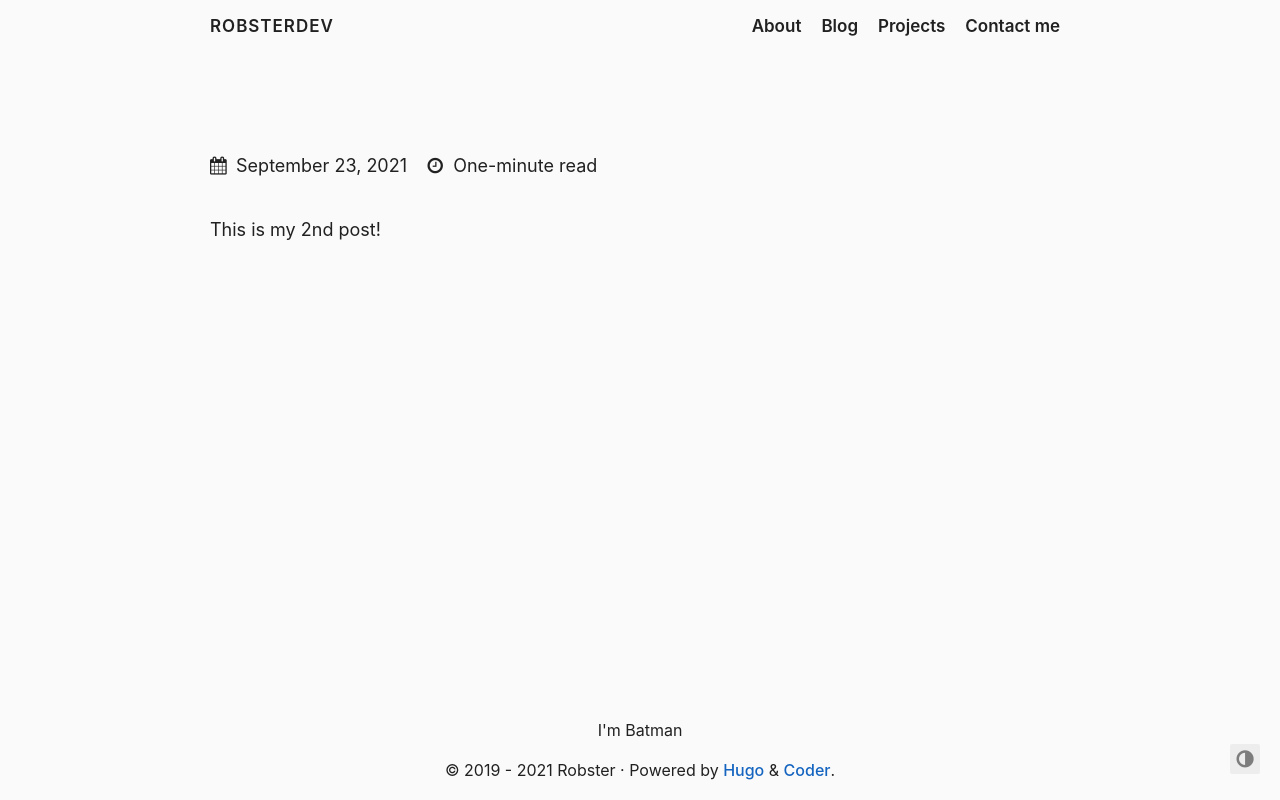
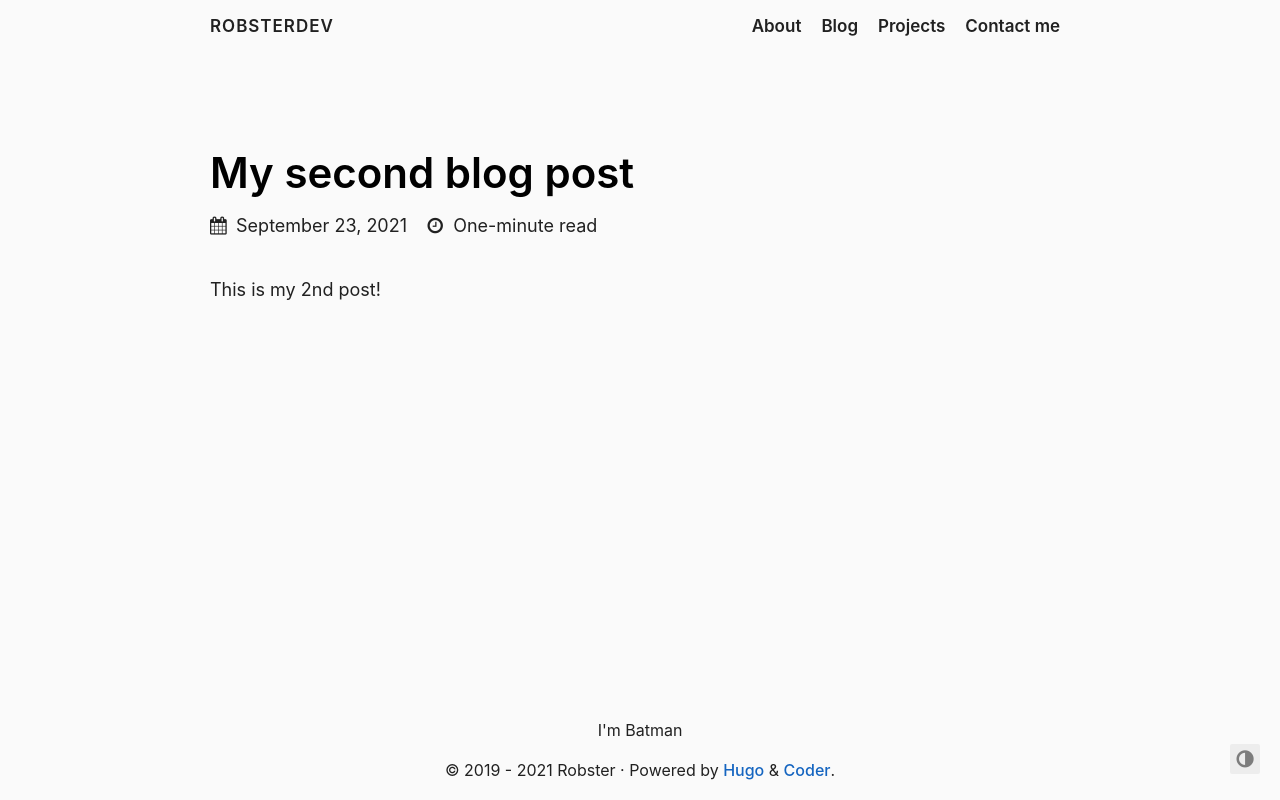
Before and after one commit to robsteriam/robsteriam.github.io, a plain HTML site: page posts/2nd-post/index.html in a window 1280 px wide. Drawn offline with Linux system fonts and the light colour scheme.

```diff
--- a/index.xml
+++ b/index.xml
@@ -26,7 +26,7 @@
     </item>
 
     <item>
-      <title></title>
+      <title>My second blog post</title>
       <link>http://robsteriam.github.io/posts/2nd-post/</link>
       <pubDate>Thu, 23 Sep 2021 01:13:48 -0700</pubDate>
 
--- a/posts/2nd-post/index.html
+++ b/posts/2nd-post/index.html
@@ -17,10 +17,10 @@
     <meta name="keywords" content="blog,developer,personal">
 
     <meta name="twitter:card" content="summary"/>
-<meta name="twitter:title" content=""/>
+<meta name="twitter:title" content="My second blog post"/>
 <meta name="twitter:description" content="This is my 2nd post!"/>
 
-    <meta property="og:title" content="" />
+    <meta property="og:title" content="My second blog post" />
 <meta property="og:description" content="This is my 2nd post!" />
 <meta property="og:type" content="article" />
 <meta property="og:url" content="http://robsteriam.github.io/posts/2nd-post/" /><meta property="article:section" content="posts" />
@@ -30,7 +30,7 @@
 
 
     <title>
-   · robsterdev
+  My second blog post · robsterdev
 </title>
 
 
@@ -131,7 +131,7 @@
         <div class="post-title">
           <h1 class="title">
             <a class="title-link" href="http://robsteriam.github.io/posts/2nd-post/">
-
+              My second blog post
             </a>
           </h1>
         </div>
--- a/posts/index.xml
+++ b/posts/index.xml
@@ -8,7 +8,7 @@
     <language>en</language>
     <lastBuildDate>Thu, 23 Sep 2021 01:13:48 -0700</lastBuildDate><atom:link href="http://robsteriam.github.io/posts/index.xml" rel="self" type="application/rss+xml" />
     <item>
-      <title></title>
+      <title>My second blog post</title>
       <link>http://robsteriam.github.io/posts/2nd-post/</link>
       <pubDate>Thu, 23 Sep 2021 01:13:48 -0700</pubDate>
 
```
Also changed, not shown: posts/index.html (+1 -1 lines).
